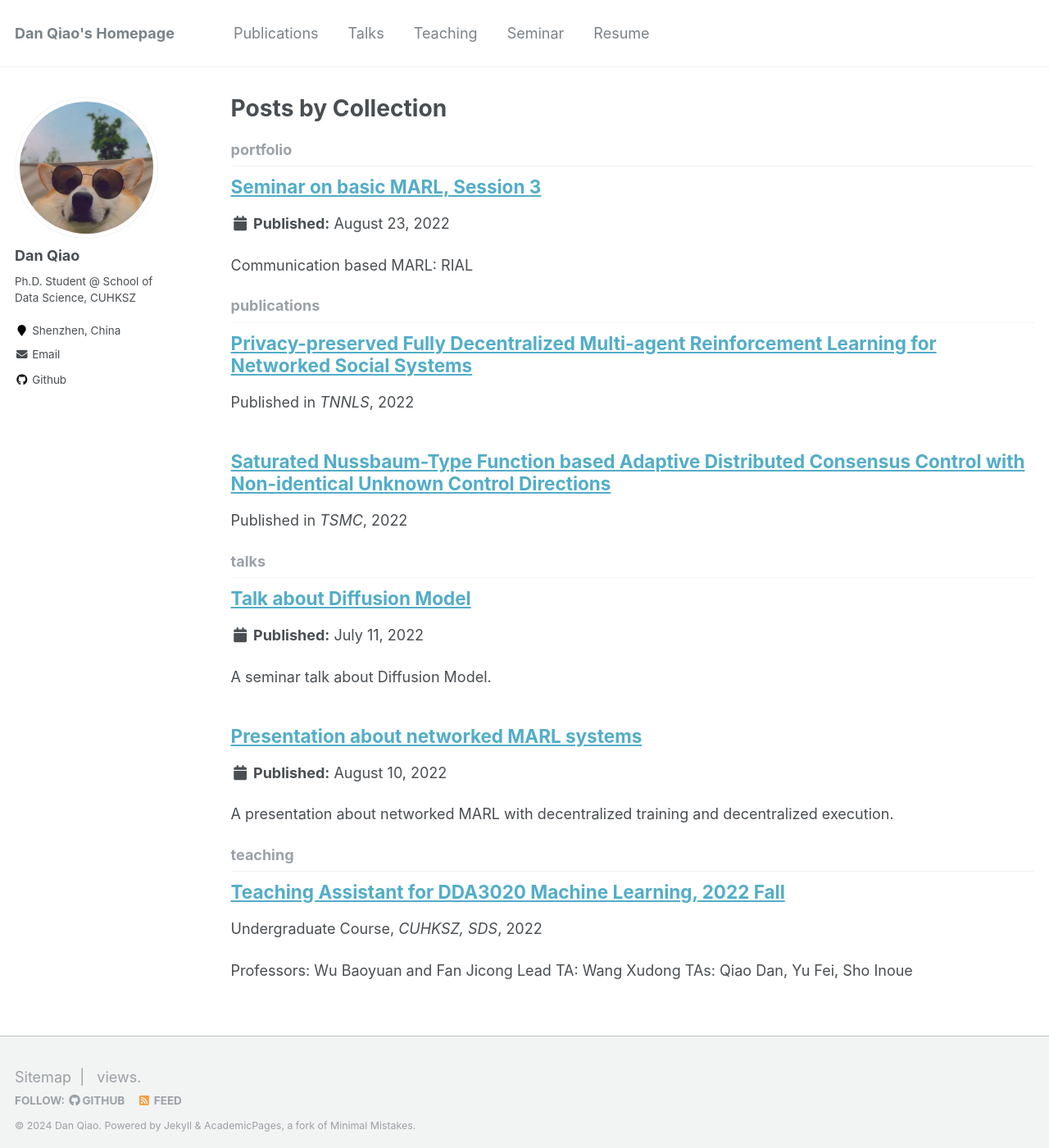
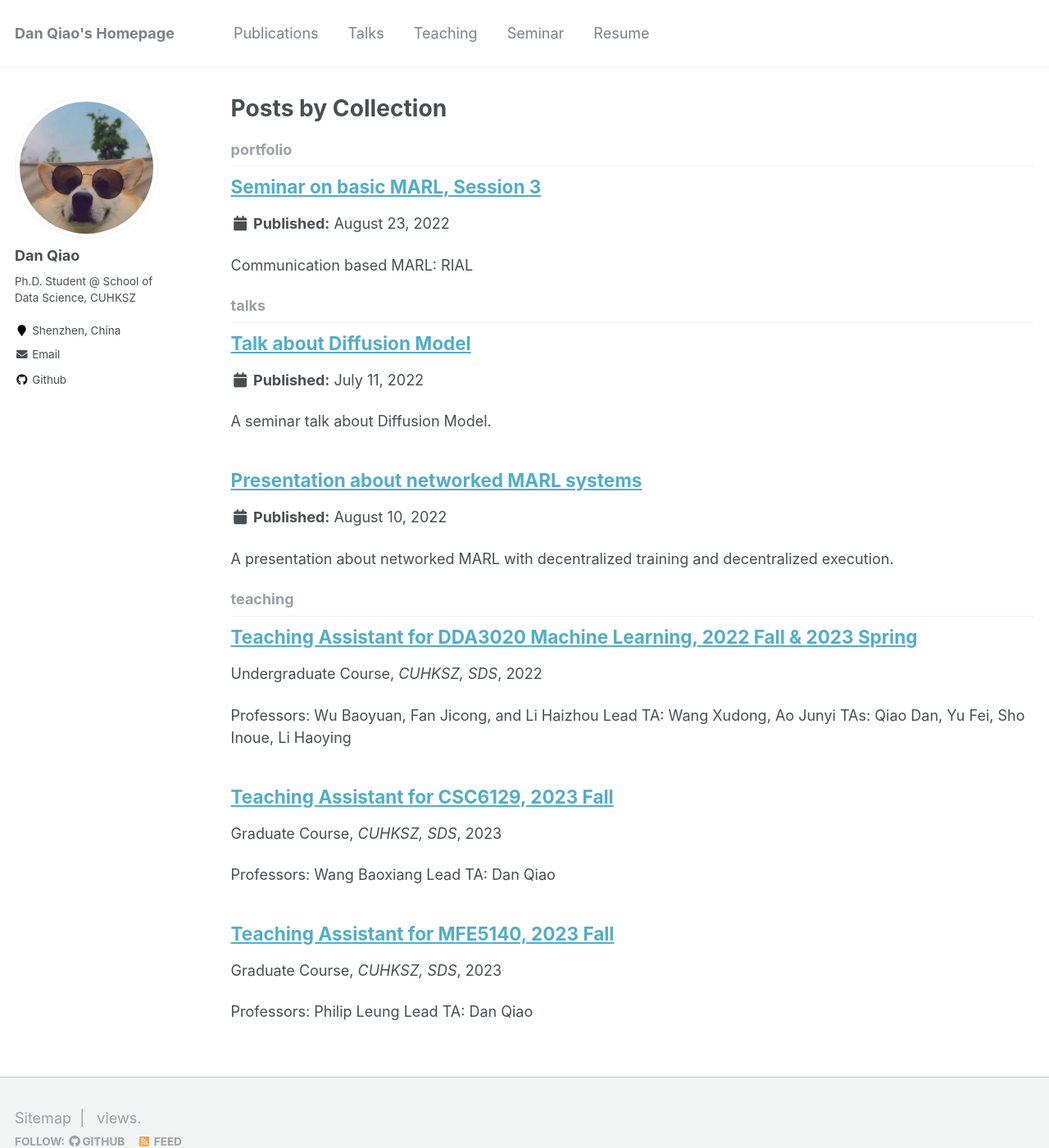
Before and after one commit to qiaodan-cuhk/qiaodan-cuhk.github.io, a Jekyll site: the page built from _pages/collection-archive.html, in a window 1280 px wide and 1400 px high. Shown: the whole window at 82% size. Built offline with Jekyll 4.4.1, drawn with Linux system fonts in a browser that asks for light colours; comment, search, counter and statistics services are not loaded.

Commit message:
update in 2024 March

```diff
--- a/_config.yml
+++ b/_config.yml
@@ -178,9 +178,9 @@ collections:
   teaching:
     output: true
     permalink: /:collection/:path/
-  publications:
-    output: true
-    permalink: /:collection/:path/
+  # publications:
+  #   output: true
+  #   permalink: /:collection/:path/
   portfolio:
     output: true
     permalink: /:collection/:path/
@@ -219,14 +219,14 @@ defaults:
       share: true
       comments: true
   # _publications
-  - scope:
-      path: ""
-      type: publications
-    values:
-      layout: single
-      author_profile: true
-      share: true
-      comments: true
+  # - scope:
+  #     path: ""
+  #     type: publications
+  #   values:
+  #     layout: single
+  #     author_profile: true
+  #     share: true
+  #     comments: true
   # _portfolio
   - scope:
       path: ""
--- a/_teaching/2022-fall-DDA3020.md
+++ b/_teaching/2022-fall-DDA3020.md
@@ -1,5 +1,5 @@
 ---
-title: "Teaching Assistant for DDA3020 Machine Learning, 2022 Fall"
+title: "Teaching Assistant for DDA3020 Machine Learning, 2022 Fall & 2023 Spring"
 collection: teaching
 type: "Undergraduate Course"
 permalink: /teaching/2022-fall-DDA3020
@@ -8,9 +8,9 @@ date: 2022-09-01
 location: "Shenzhen, China"
 ---
 
-Professors: Wu Baoyuan and Fan Jicong
-Lead TA: Wang Xudong
-TAs: Qiao Dan, Yu Fei, Sho Inoue
+Professors: Wu Baoyuan, Fan Jicong, and Li Haizhou
+Lead TA: Wang Xudong, Ao Junyi
+TAs: Qiao Dan, Yu Fei, Sho Inoue, Li Haoying
 
 ## Course Name
 Machine Learning
--- /dev/null
+++ b/_teaching/2023-fall-CSC6129.md
@@ -0,0 +1,20 @@
+---
+title: "Teaching Assistant for CSC6129, 2023 Fall"
+collection: teaching
+type: "Graduate Course"
+permalink: /teaching/2023-fall-CSC6129
+venue: "CUHKSZ, SDS"
+date: 2023-09-01
+location: "Shenzhen, China"
+---
+
+Professors: Wang Baoxiang
+Lead TA: Dan Qiao
+
+## Course Name
+Reinforcement Learning
+
+## Principle Teachers
+
+
+## Introduction
--- /dev/null
+++ b/_teaching/2023-fall-MFE5140.md
@@ -0,0 +1,20 @@
+---
+title: "Teaching Assistant for MFE5140, 2023 Fall"
+collection: teaching
+type: "Graduate Course"
+permalink: /teaching/2023-fall-MFE5140
+venue: "CUHKSZ, SDS"
+date: 2023-09-01
+location: "Shenzhen, China"
+---
+
+Professors: Philip Leung
+Lead TA: Dan Qiao
+
+## Course Name
+Introduction to Chinese Finacial Markets
+
+## Principle Teachers
+
+
+## Introduction
```
Also changed, not shown: _pages/about.md (+13 -11 lines), 1 other file.
